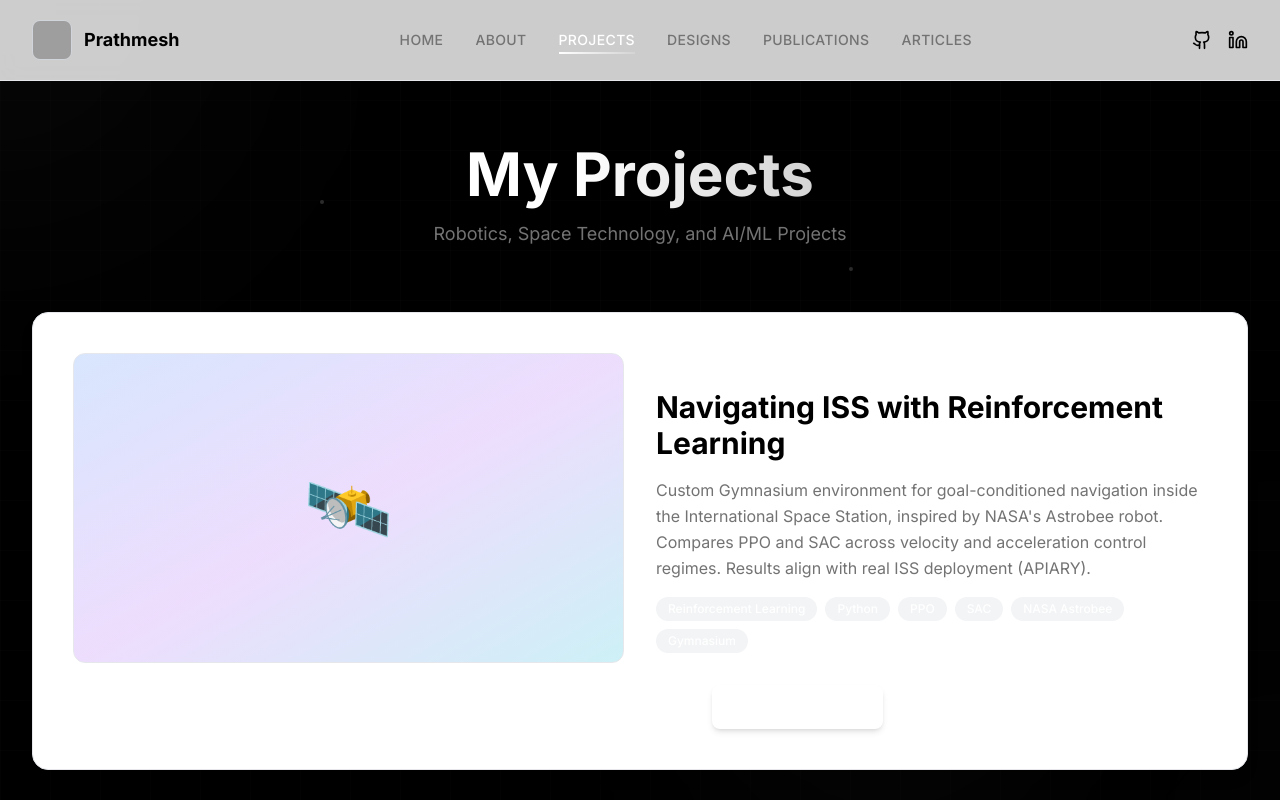
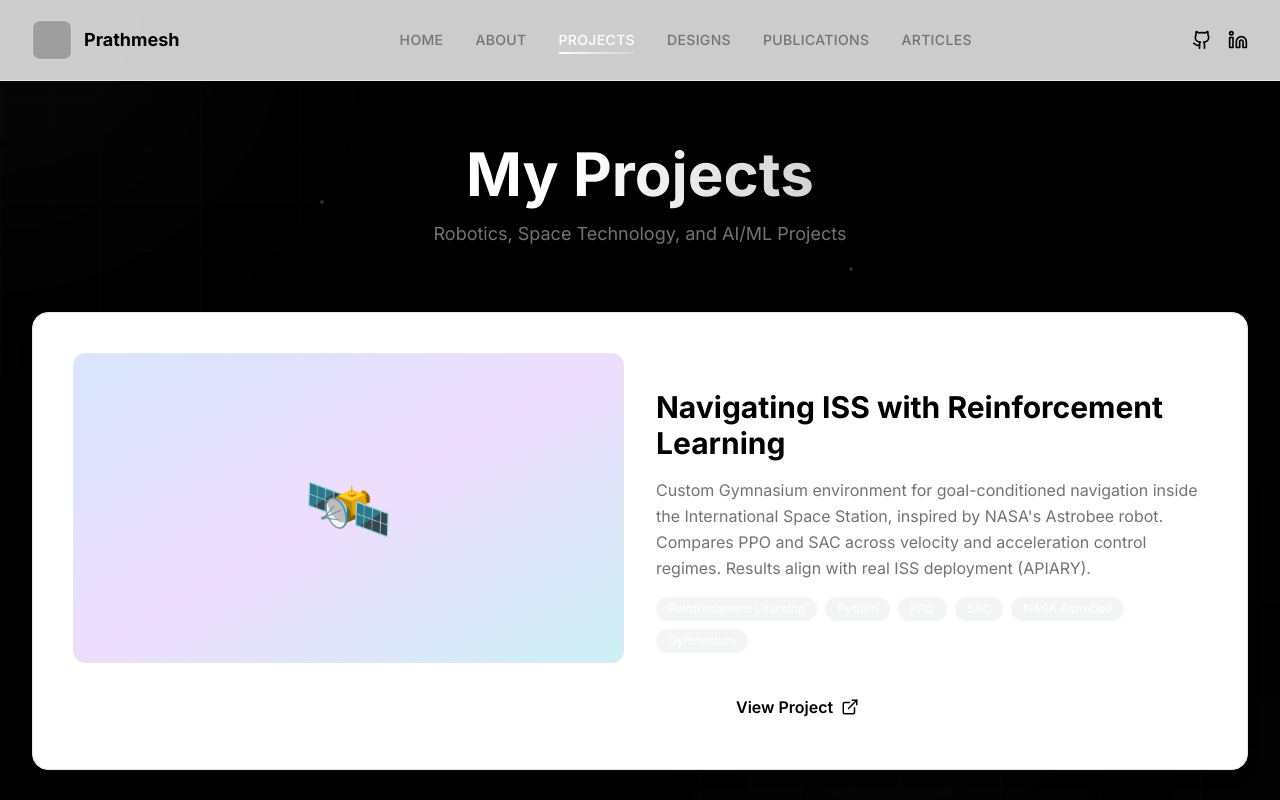
Before and after one commit to prathameshbarapatre5/Portfolio, a Next.js app: page /projects in a window 1280 px wide. Shown: the top 800 px of the page. Built offline with nearby package versions, Linux system fonts and the light colour scheme; grey boxes are pictures that could not be loaded.

Commit message:
Project page button

```diff
--- a/app/projects/page.tsx
+++ b/app/projects/page.tsx
@@ -71,7 +71,7 @@ const FeaturedProject = ({ type, title, summary, icon, link, github, tags }: any
                                 href={link}
                                 target="_blank"
                                 rel="noopener noreferrer"
-                                className='inline-flex items-center gap-2 px-6 py-2.5 bg-primary hover:bg-primary/90 text-white rounded-lg font-semibold transition-all shadow-md hover:shadow-lg'
+                                className='inline-flex items-center gap-2 px-6 py-2.5 bg-white text-black hover:shadow-[0_0_20px_rgba(255,255,255,0.4)] rounded-lg font-semibold transition-all'
                             >
                                 View Project
                                 <ExternalLink size={18} />
@@ -133,7 +133,7 @@ const Project = ({ title, type, icon, link, github, summary, tags, stars }: any)
                             href={link}
                             target="_blank"
                             rel="noopener noreferrer"
-                            className='text-sm font-semibold text-primary dark:text-primaryDark hover:underline'
+                            className='text-sm font-semibold text-white hover:underline'
                         >
                             View Project →
                         </Link>
```
